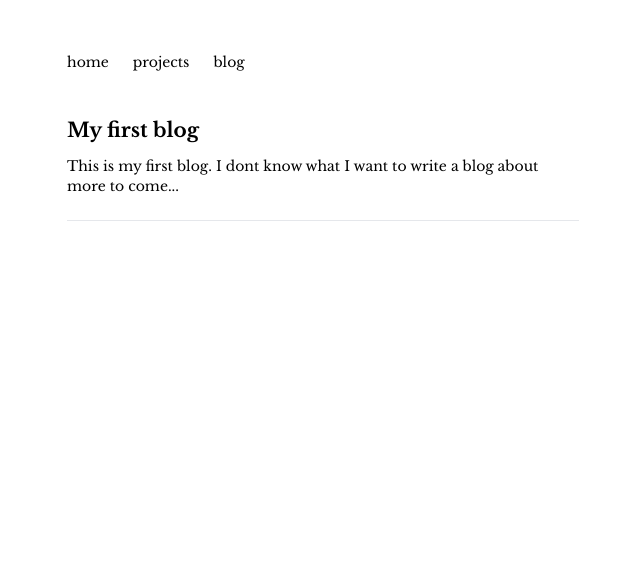
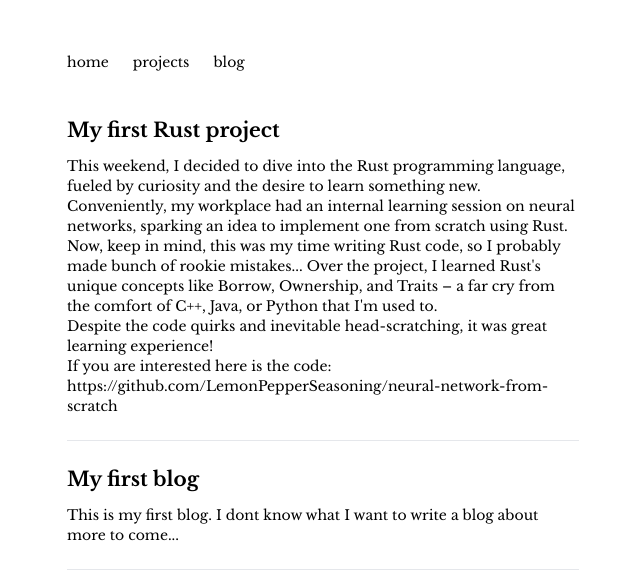
Before and after one commit to LemonPepperSeasoning/LemonPepperSeasoning.github.io, a Next.js app: page /blog in a window 1280 px wide. Shown: the top 580 px of the page, without its empty margins (317-957 px from the left). Built offline with nearby package versions, Linux system fonts and the light colour scheme.

Commit message:
Added new project

```diff
--- a/src/app/blog/page.js
+++ b/src/app/blog/page.js
@@ -3,6 +3,15 @@ import NavBar from "../components/navBar";
 import { libre_baskerville } from "../page";
 
 const blogs = [
+  {
+    title: "My first Rust project",
+    description: `This weekend, I decided to dive into the Rust programming language, fueled by curiosity and the desire to learn something new.
+    Conveniently, my workplace had an internal learning session on neural networks, sparking an idea to implement one from scratch using Rust.
+    Now, keep in mind, this was my time writing Rust code, so I probably made bunch of rookie mistakes... Over the project, I learned Rust's unique concepts like Borrow, Ownership, and Traits – a far cry from the comfort of C++, Java, or Python that I'm used to.
+    Despite the code quirks and inevitable head-scratching, it was great learning experience!
+    If you are interested here is the code: https://github.com/LemonPepperSeasoning/neural-network-from-scratch
+    `
+  },
   {
     title: "My first blog",
     description: "This is my first blog. I dont know what I want to write a blog about more to come..."
@@ -19,10 +28,15 @@ export default function Blog() {
             {blogs.map((content) => (
               <div className="pb-6 mb-6 border-b border-gray-200">
                 <h2 class="mt-1 mb-3 text-xl font-semibold">
+
+
                   {content.title}
                 </h2>
                 <div>
-                  {content.description}
+                  {content.description.split('\n').map((line, i) => (
+                    <p>{line}</p>
+                  ))}
+                  {/* {content.description} */}
                 </div>
               </div>
             ))}
--- a/src/app/projects/page.js
+++ b/src/app/projects/page.js
@@ -3,6 +3,14 @@ import NavBar from "../components/navBar";
 import { libre_baskerville } from "../page";
 
 const projectList = [
+  {
+    link: "https://github.com/LemonPepperSeasoning/neural-network-from-scratch",
+    title: "Neural netowrk from Scratch with Rust",
+    description: "Implemented a neural network from scracth using Rust. More specifically, Multi-Layer Perceptron (MLP).",
+    img: "/static/img/projects/project-neural-network.png",
+    date: "11th march, 2024",
+    tag: "Neural Network"
+  },
   {
     link: "#",
     title: "Palm Tree: Algorithmic trading bot",
```
Also changed, not shown: public/static/img/projects/project-neural-network.png (added).
